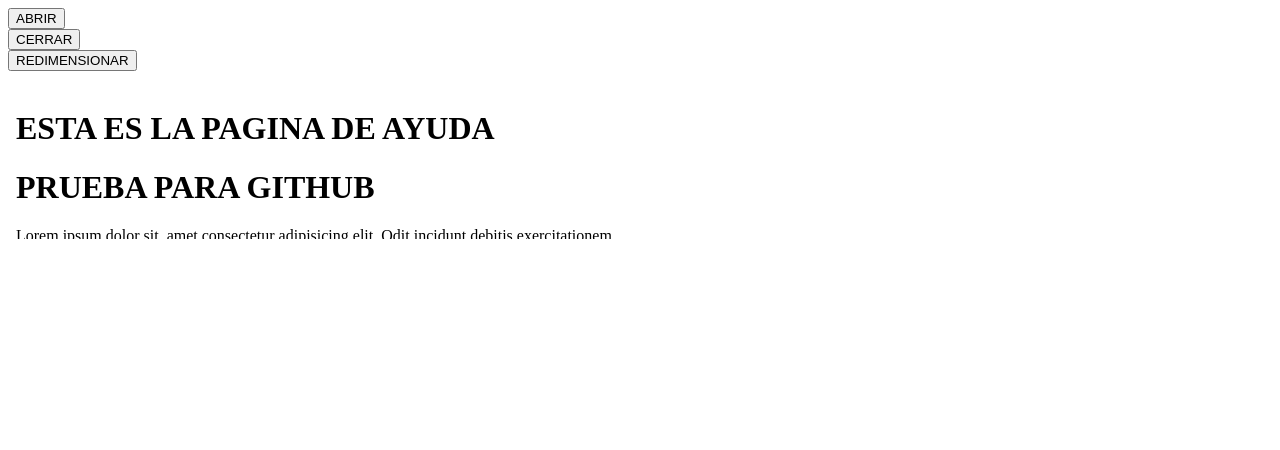
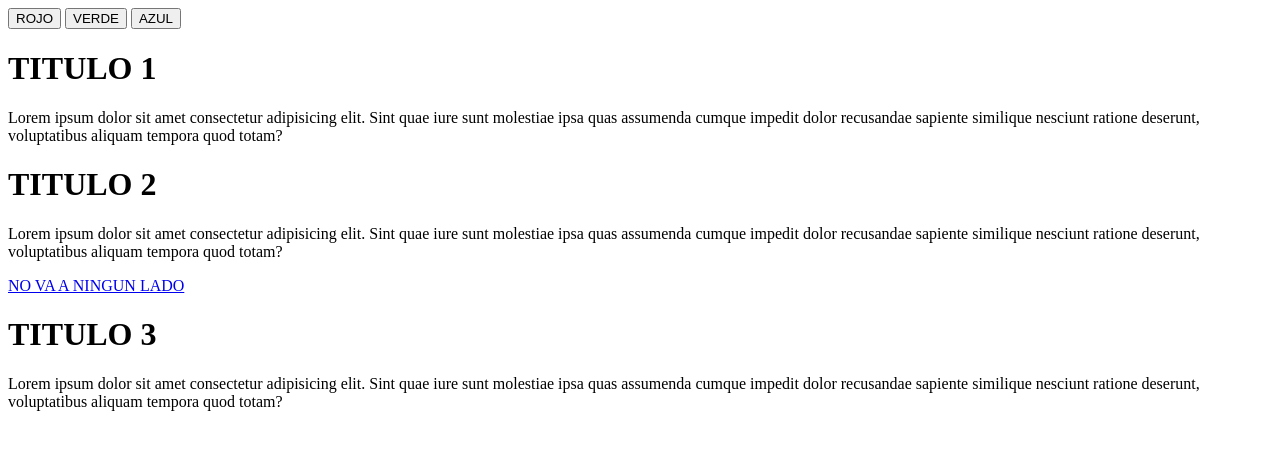
Before and after one commit to Quemero94/JAVASCRIPT, a plain HTML site: page index.html in a window 1280 px wide. Drawn offline with Linux system fonts and the light colour scheme.

Commit message:
completo

```diff
--- a/animacion.js
+++ b/animacion.js
@@ -818,7 +818,7 @@ function dimension() {
 
 //FRAMES
 
-alert("cantidad de frames utilizados: " + window.length);
+//alert("cantidad de frames utilizados: " + window.length);
 /*
 var historial = window.history;
 console.log(historial);
@@ -835,3 +835,98 @@ console.log(navegador);
 var pantalla = window.screen;
 console.log(pantalla);
 */
+
+
+//------------------------------------------------------------------------
+
+//MANEJO DEL DOM
+
+/*
+ - querySelector
+ - getElement
+ - Modificar contenido html
+ - Modificar propiedades html
+ - Modificar estilos css
+
+*/
+
+
+/*var a = document.querySelector(".primero");
+
+a.style.color = "blue";*/
+
+/*var a = document.querySelector("#dos")
+
+a.style.color = "red";*/
+
+/*var a = document.querySelector("#todo");
+
+a.style.color = "blue";*/
+
+/*var a = document.querySelector("h1");
+
+a.style.color = "red";*/
+
+/*var a = document.querySelector(".ultima h1");
+
+a.style.color = "red";*/
+
+/*var a = document.querySelector("a[class='vinculo']");
+
+a.style.color = "green";*/
+
+/*var a = document.querySelectorAll("p")[2];
+
+a.style.color = "red";*/
+
+
+/*var a = document.getElementById("uno");
+
+a.style.color = "red";*/
+
+/*var a = document.getElementsByClassName("primero")[0];
+
+a.style.color = "red";*/
+
+
+/*var a = document.getElementsByTagName("p")[0];
+
+a.style.color = "red";*/
+
+/*var a = document.getElementsByTagName("p")[0];
+
+a.innerHTML = "Nuevo texto";*/
+
+
+/*var a = document.getElementsByTagName("p")[0];
+
+a.innerHTML += " <p> +  Nuevo texto</p>";*/
+
+
+/*var a = document.getElementsByClassName("primero")[0];
+
+a.className = a.className.replace("primero", "nueva");*/
+
+
+/*var a = document.getElementsByClassName("primero")[0];
+
+a.style.color = "green";
+a.style.border = "1px solid red";
+
+a.style.fontFamily = "Arial";
+
+a.style.fontSize = "45px";*/
+
+var a = document.getElementById("todo");
+
+function fondo(color) {
+    if (color == "rojo") {
+        a.style.backgroundColor = "red";
+        a.style.color = "white";
+    } else if (color == "verde") {
+        a.style.backgroundColor = "green";
+    } else if (color == "azul") {
+        a.style.backgroundColor = "blue";
+    }
+
+}
--- a/index.html
+++ b/index.html
@@ -28,13 +28,60 @@
     </div>-->
 
 
-    <button onclick="visitar();">ABRIR</button><br>
+    <!--<button onclick="visitar();">ABRIR</button><br>
 
     <button onclick="cerrar();">CERRAR</button><br>
 
     <button onclick="dimension();">REDIMENSIONAR</button><br><br>
 
-    <iframe src="ayuda.html" frameborder="0" width="50%"></iframe>
+    <iframe src="ayuda.html" frameborder="0" width="50%"></iframe>-->
+    <div id="todo">
+
+        <button onclick="fondo('rojo');">ROJO</button>
+        <button onclick="fondo('verde');">VERDE</button>
+        <button onclick="fondo('azul');">AZUL</button>
+
+
+        <div id="uno">
+            <div class="primero">
+                <h1>TITULO 1</h1>
+                <p>
+                    Lorem ipsum dolor sit amet consectetur adipisicing elit. Sint quae iure sunt molestiae ipsa quas
+                    assumenda cumque impedit dolor recusandae sapiente similique nesciunt ratione deserunt, voluptatibus
+                    aliquam tempora quod totam?
+                </p>
+
+            </div>
+
+        </div>
+
+        <div id="dos">
+            <div class="primero">
+                <h1>TITULO 2</h1>
+                <p>
+                    Lorem ipsum dolor sit amet consectetur adipisicing elit. Sint quae iure sunt molestiae ipsa quas
+                    assumenda cumque impedit dolor recusandae sapiente similique nesciunt ratione deserunt, voluptatibus
+                    aliquam tempora quod totam?
+                </p>
+
+                <a href="#" class="vinculo">NO VA A NINGUN LADO</a>
+            </div>
+
+        </div>
+
+        <div id="tres">
+            <div class="ultima">
+                <h1>TITULO 3</h1>
+                <p>
+                    Lorem ipsum dolor sit amet consectetur adipisicing elit. Sint quae iure sunt molestiae ipsa quas
+                    assumenda cumque impedit dolor recusandae sapiente similique nesciunt ratione deserunt, voluptatibus
+                    aliquam tempora quod totam?
+                </p>
+
+            </div>
+
+        </div>
+    </div>
 
     <script type="text/javascript" src="animacion.js"></script>
 
```
